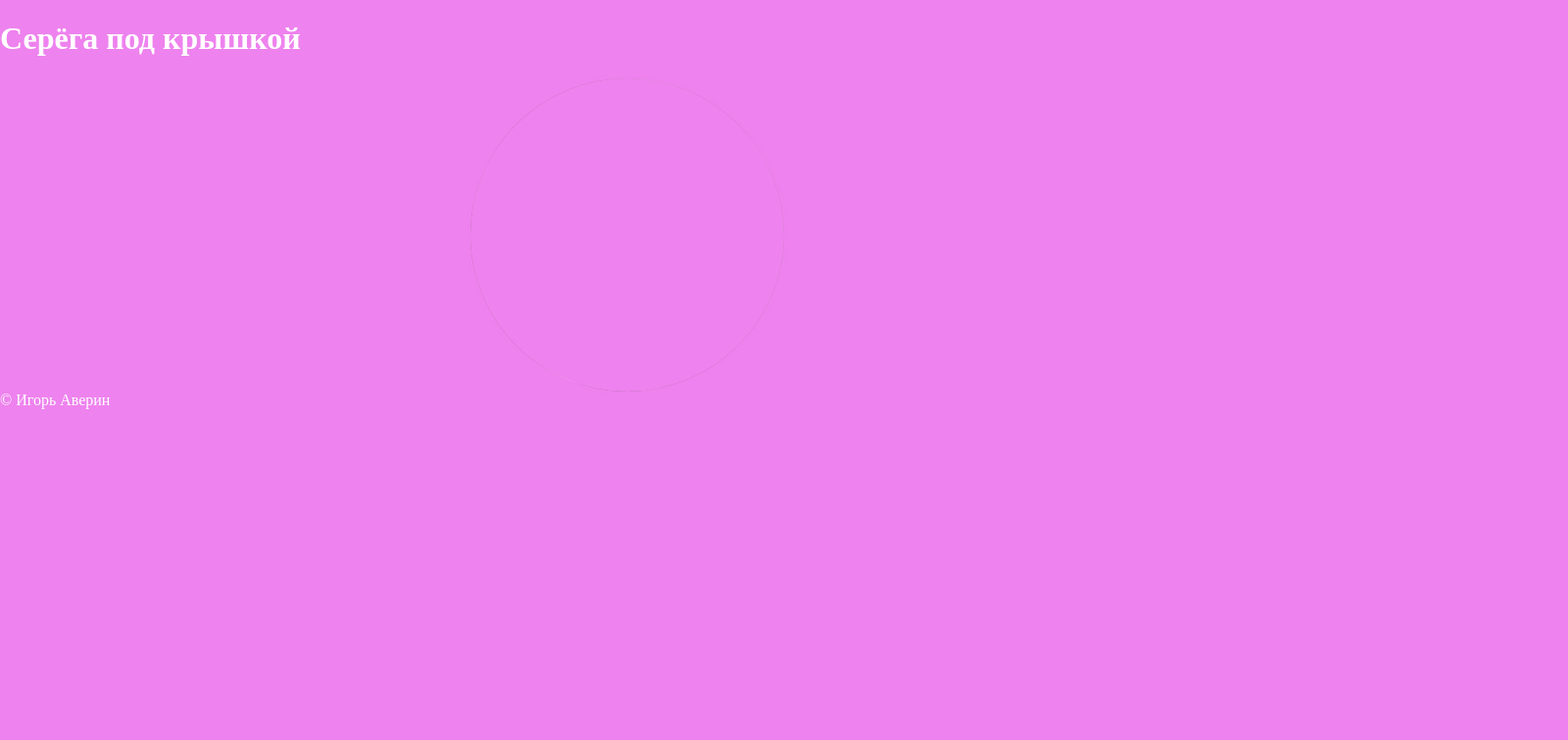
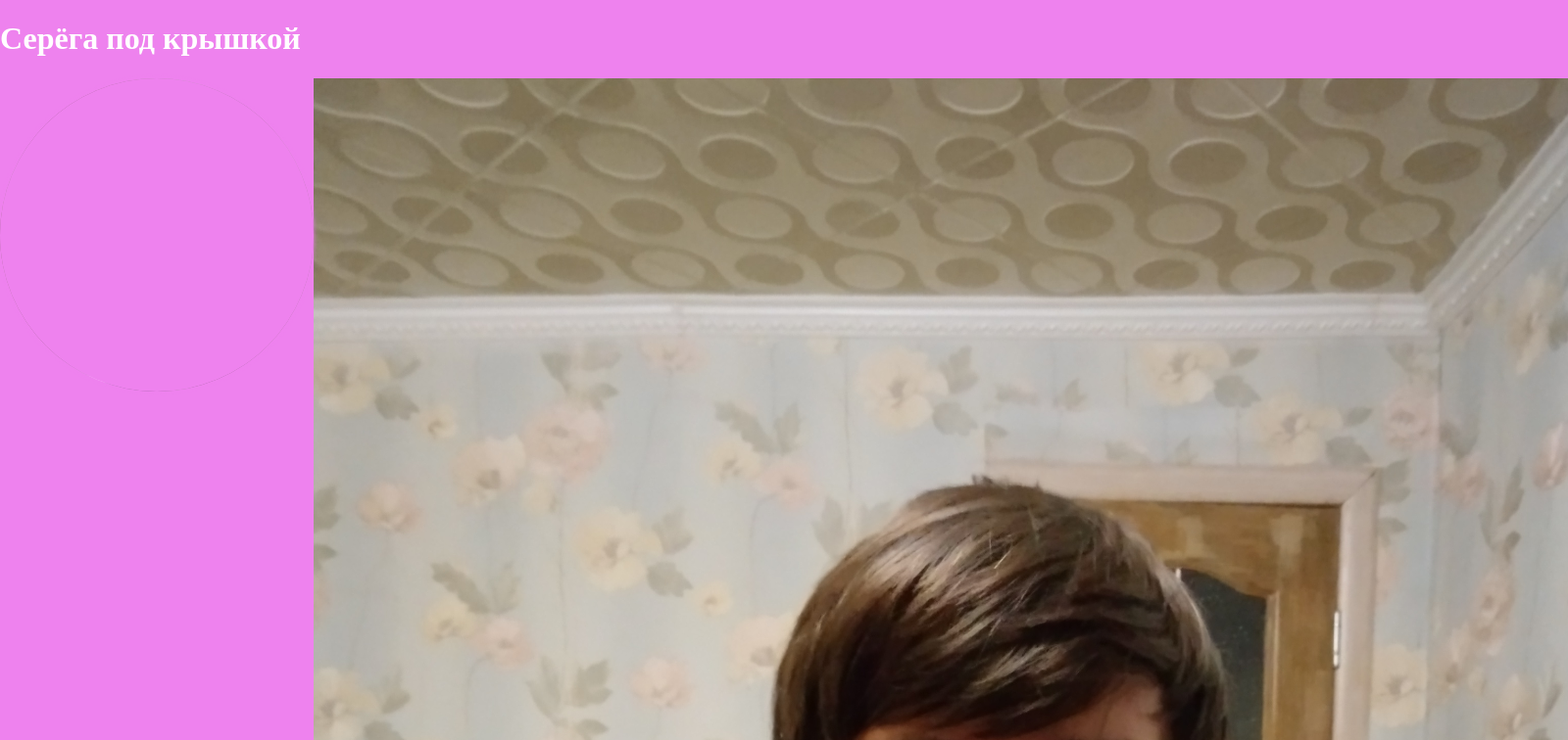
Before and after one commit to NeenJah/sergey-under-cup, a plain HTML site: page index.html in a window 1280 px wide. Shown: the top 756 px of the page at 98% size, 1600 px wide, since content can reach past the window. Drawn offline with Linux system fonts and the light colour scheme.

Commit message:
Added image in index.html

```diff
--- a/index.html
+++ b/index.html
@@ -21,6 +21,7 @@
           </div>
         </div>
       </div>
+<img class="sergey__img" src="img/igor.jpg" alt="автор">
     </section>
   </main>
   <footer class="footer">
```
